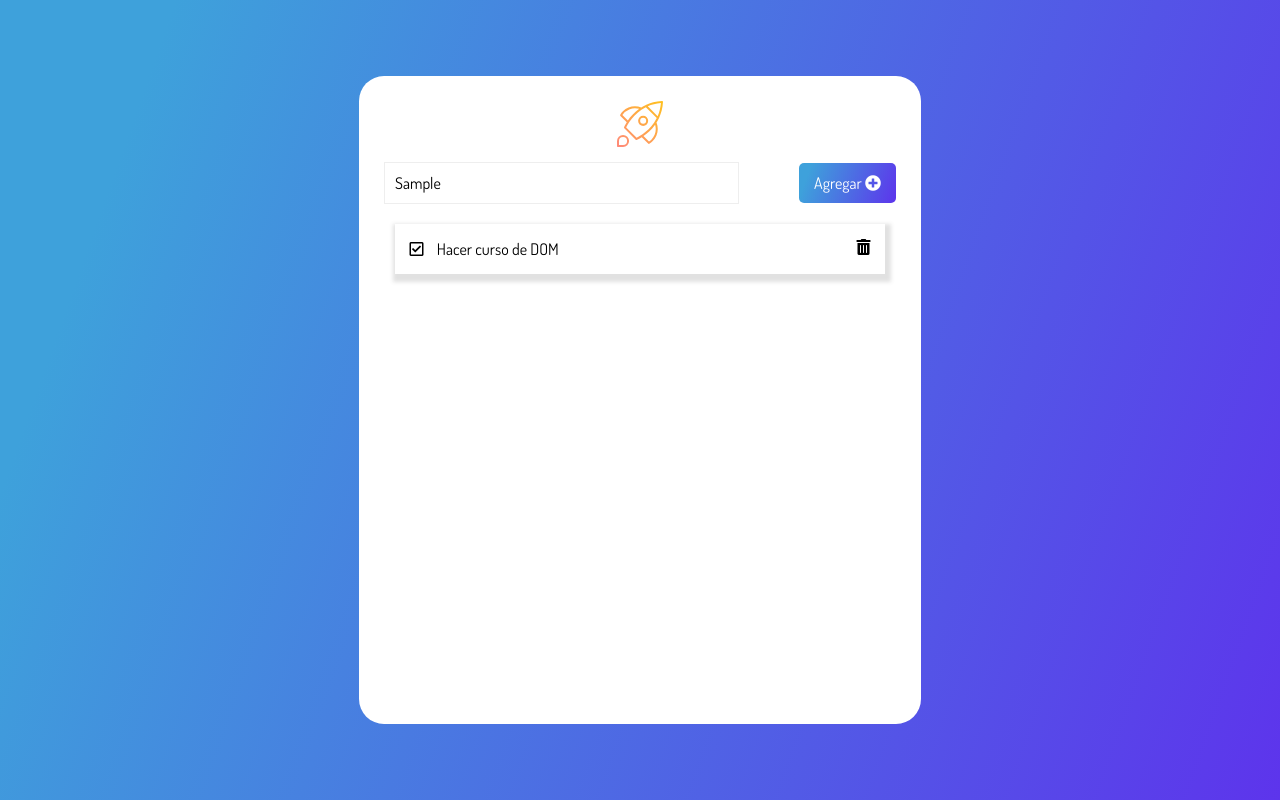
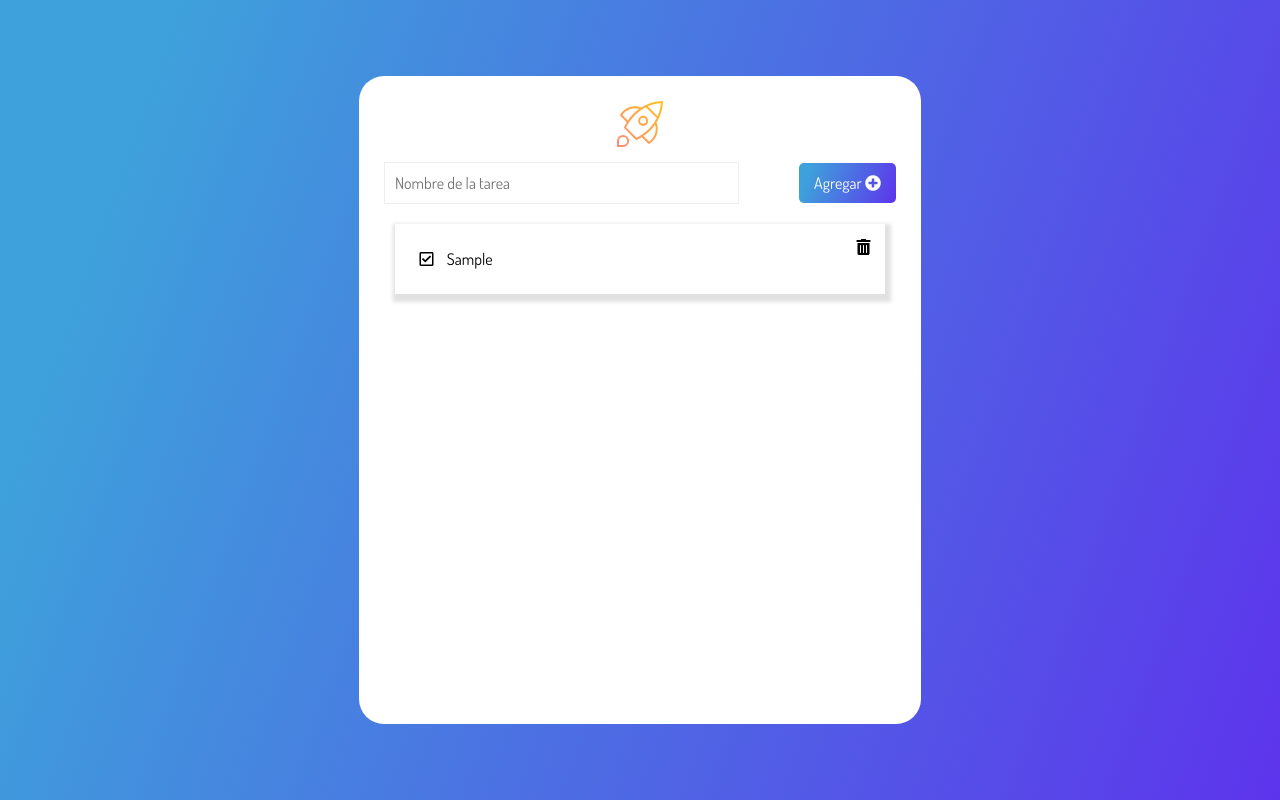
Before and after one commit to fcicerelli/manipulando-dom-con-js__Alura, a plain HTML site: page index.html in a window 1280 px wide. Both pictures are taken after typing "Sample" into the empty fields and a click on the button "Agregar". Drawn offline with Linux system fonts and the light colour scheme.

Commit message:
clase03 completada

```diff
--- a/index.html
+++ b/index.html
@@ -36,14 +36,7 @@
             </button>
           </form>
         </div>
-        <ul class="cardsList">
-          <li class="card">
-            <div>
-              <i class="far fa-check-square icon"></i>
-              <span class="task">Hacer curso de DOM</span>
-            </div>
-            <i class="fas fa-trash-alt trashIcon icon"></i>
-          </li>
+        <ul class="cardsList" data-list>
         </ul>
       </div>
     </main>
--- a/script.js
+++ b/script.js
@@ -3,7 +3,22 @@ const btn = document.querySelector("[data-form-btn]");
 const createTask = (evento) => {
   evento.preventDefault();
   const input = document.querySelector("[data-from-input]");
-  console.log(input.value);
+  const value = input.value;
+  const list = document.querySelector('[data-list]');
+  const task = document.createElement('li');
+  task.classList.add('card');
+  input.value = '';
+  const content = `
+        <div class="task">
+          <i class="far fa-check-square icon"></i>
+            <span class="task">${value}</span>
+          </div>
+        <i class="fas fa-trash-alt trashIcon icon"></i>`;
+  task.innerHTML = content;
+
+  list.appendChild(task);
+
+  console.log(content);
 }
 
 btn.addEventListener('click', createTask);
```
